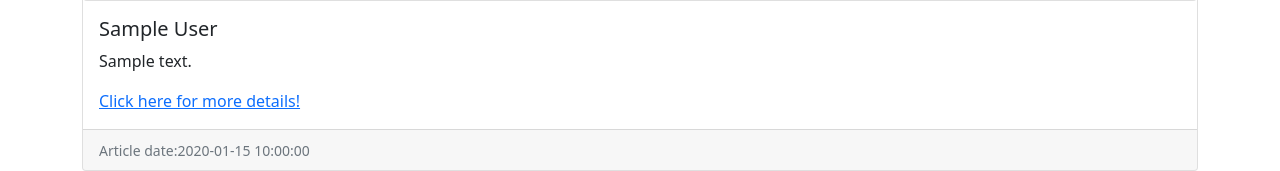
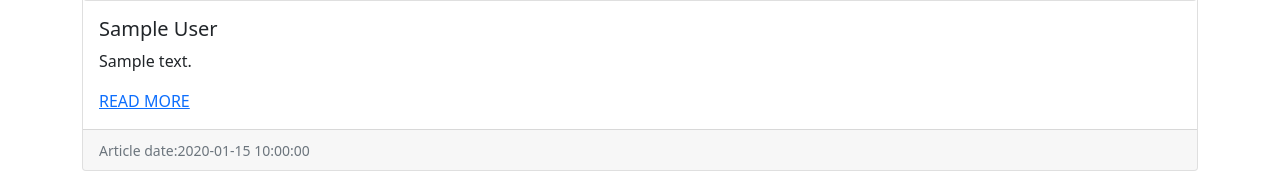
Before and after one commit to MarkYegon7/news-article-python, a Flask app: template app/templates/article.html in a window 1280 px wide. Shown: the part 988-1159 px from the top of the page. Run offline with Flask 2, Linux system fonts and the light colour scheme; the template is opened without the code that fills it: most values are stand-ins (such as "Sample title", 1, 10 or a date in 2020); grey boxes marked "Sample" are stand-in pictures; parts of the project's set-up code (start-up, migrations or seed data) failed here and were passed over; some libraries are stand-ins or nearby versions.

Commit message:
changed paragraph

```diff
--- a/app/templates/article.html
+++ b/app/templates/article.html
@@ -15,7 +15,7 @@
                         <h5 class="card-title">{{article.author}}</h5>
                         <p class="card-text">{{article.description}}</p>
                         <a href="{{article.url}}">
-                            <p class="card-text">Click here for more details!</p>
+                            <p class="card-text">READ MORE</p>
                         </a>
                     </div>
                     <div class="card-footer">
```
